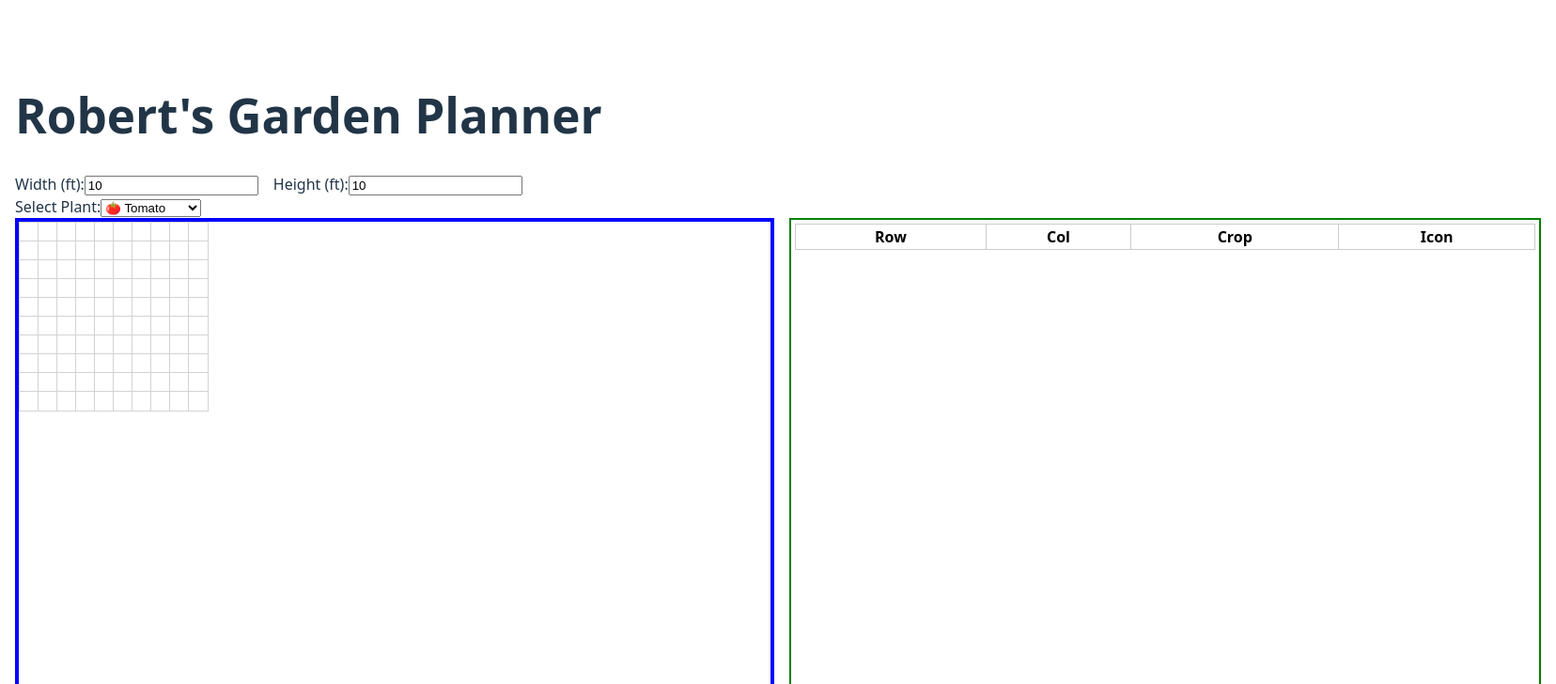
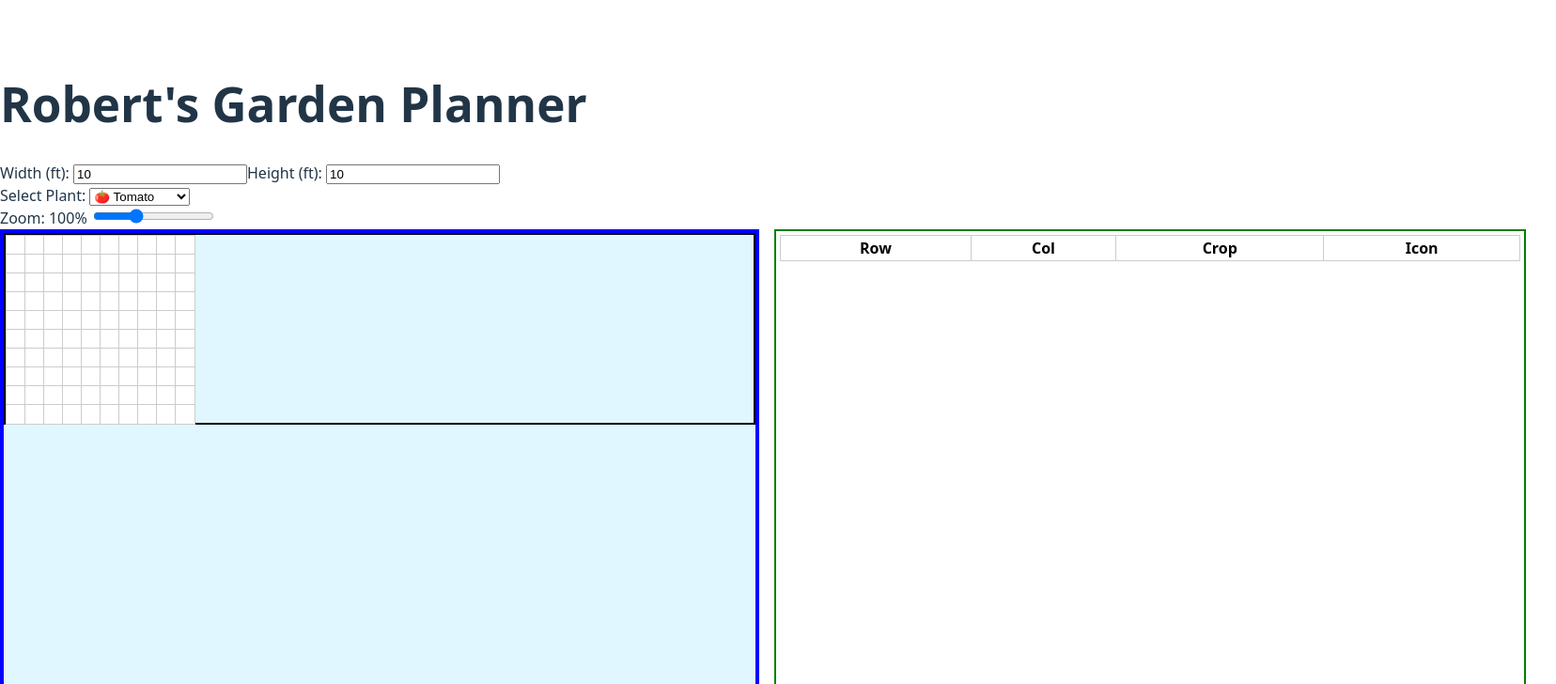
Before and after one commit to rseely85/Garden-Planner, a React (Vite) app: page / in a window 1280 px wide. Shown: the top 728 px of the page at 94% size, 1656 px wide, since content can reach past the window. Built offline with nearby package versions, Linux system fonts and the light colour scheme.

Commit message:
Baseline: AppCodeV26 + GardenGridCodeV46 + GardenGridMirrorCodeV8 — single click, resizing, zoom, static frame working

```diff
--- a/src/App.jsx
+++ b/src/App.jsx
@@ -1,22 +1,18 @@
+// AppCodeV26
 import React, { useState, useEffect } from "react";
 import GardenGrid from "./components/GardenGrid";
 import GardenGridMirror from "./components/GardenGridMirror";
 import plantsData from "./data/plants.json";
 
 export default function App() {
-  const [width, setWidth] = useState(10); // initial width in ft
-  const [height, setHeight] = useState(10); // initial height in ft
+  const [width, setWidth] = useState(10);
+  const [height, setHeight] = useState(10);
   const [grid, setGrid] = useState([]);
-  const [plants, setPlants] = useState([]);
-  const [selectedPlant, setSelectedPlant] = useState(null);
+  const [selectedPlant, setSelectedPlant] = useState(plantsData[0]);
+  const [zoom, setZoom] = useState(1.0);
 
+  // ✅ Rebuild grid when width/height change
   useEffect(() => {
-    setPlants(plantsData);
-    setSelectedPlant(plantsData[0]);
-  }, []);
-
-  useEffect(() => {
-    // Rebuild grid whenever width/height change
     const newGrid = [];
     for (let r = 0; r < height; r++) {
       const row = [];
@@ -29,9 +25,9 @@ export default function App() {
   }, [width, height]);
 
   const handleCellClick = (r, c) => {
-    const newGrid = grid.map((row, rIdx) =>
-      row.map((cell, cIdx) => {
-        if (rIdx === r && cIdx === c) {
+    const newGrid = grid.map((row, rowIndex) =>
+      row.map((cell, colIndex) => {
+        if (rowIndex === r && colIndex === c) {
           return {
             planted: true,
             crop: selectedPlant.plant,
@@ -45,60 +41,65 @@ export default function App() {
   };
 
   const mirrorRows = [];
-  grid.forEach((row, rIdx) => {
-    row.forEach((cell, cIdx) => {
+  grid.forEach((row, r) => {
+    row.forEach((cell, c) => {
       if (cell.planted) {
-        mirrorRows.push({
-          row: rIdx,
-          col: cIdx,
-          crop: cell.crop,
-          icon: cell.icon
-        });
+        mirrorRows.push({ row: r, col: c, crop: cell.crop, icon: cell.icon });
       }
     });
   });
 
   return (
-    <div style={{ padding: "1rem" }}>
+    <div>
       <h1>Robert's Garden Planner</h1>
-      <label>
-        Width (ft):
+      <div>
+        Width (ft):{" "}
         <input
           type="number"
           value={width}
           onChange={(e) => setWidth(parseInt(e.target.value) || 0)}
         />
-      </label>
-      <label style={{ marginLeft: "1rem" }}>
-        Height (ft):
+        Height (ft):{" "}
         <input
           type="number"
           value={height}
           onChange={(e) => setHeight(parseInt(e.target.value) || 0)}
         />
-      </label>
+      </div>
       <div>
-        Select Plant:
+        Select Plant:{" "}
         <select
-          value={selectedPlant ? selectedPlant.plant : ""}
-          onChange={(e) => {
-            const plant = plants.find((p) => p.plant === e.target.value);
-            setSelectedPlant(plant);
-          }}
+          value={selectedPlant.plant}
+          onChange={(e) =>
+            setSelectedPlant(plantsData.find((p) => p.plant === e.target.value))
+          }
         >
-          {plants.map((p) => (
-            <option key={p.plant} value={p.plant}>
-              {p.icon} {p.plant}
+          {plantsData.map((plant) => (
+            <option key={plant.plant} value={plant.plant}>
+              {plant.icon} {plant.plant}
             </option>
           ))}
         </select>
       </div>
+      <div>
+        Zoom: {Math.round(zoom * 100)}%{" "}
+        <input
+          type="range"
+          min="0.5"
+          max="2.0"
+          step="0.1"
+          value={zoom}
+          onChange={(e) => setZoom(parseFloat(e.target.value))}
+        />
+      </div>
       <div style={{ display: "flex", gap: "1rem" }}>
         <GardenGrid
-          grid={grid}
-          onCellClick={handleCellClick}
           width={width}
           height={height}
+          grid={grid}
+          setGrid={setGrid}
+          onCellClick={handleCellClick}
+          zoom={zoom}
         />
         <GardenGridMirror mirrorRows={mirrorRows} />
       </div>
--- a/src/components/GardenGrid.jsx
+++ b/src/components/GardenGrid.jsx
@@ -1,25 +1,26 @@
 import React from "react";
 
-export default function GardenGrid({ grid, onCellClick }) {
-  const cellSize = 20;
-  const frameWidth = 800;
-  const frameHeight = 500;
+export default function GardenGrid({ grid, onCellClick, zoom = 1 }) {
+  const CELL_BASE_SIZE = 20; // Base size in px before zoom
 
   return (
     <div
       style={{
-        width: `${frameWidth}px`,
-        height: `${frameHeight}px`,
+        width: "800px",
+        height: "500px",
         border: "4px solid blue",
         overflow: "auto",
-        backgroundColor: "#fff",
+        backgroundColor: "#e0f7ff",
       }}
     >
       <div
         style={{
           display: "grid",
-          gridTemplateColumns: `repeat(${grid[0]?.length || 0}, ${cellSize}px)`,
-          gridTemplateRows: `repeat(${grid.length}, ${cellSize}px)`,
+          gridTemplateColumns: `repeat(${grid[0]?.length || 0}, ${
+            CELL_BASE_SIZE * zoom
+          }px)`,
+          gridTemplateRows: `repeat(${grid.length}, ${CELL_BASE_SIZE * zoom}px)`,
+          border: "2px solid black",
         }}
       >
         {grid.map((row, r) =>
@@ -28,18 +29,19 @@ export default function GardenGrid({ grid, onCellClick }) {
               key={`${r}-${c}`}
               onClick={() => onCellClick(r, c)}
               style={{
-                width: `${cellSize}px`,
-                height: `${cellSize}px`,
-                border: "1px solid lightgrey",
+                width: `${CELL_BASE_SIZE * zoom}px`,
+                height: `${CELL_BASE_SIZE * zoom}px`,
+                border: "1px solid #ccc",
                 backgroundColor: cell.planted
                   ? cell.crop === "Placeholder"
                     ? "#999"
-                    : "#4caf50"
+                    : "green"
                   : "white",
-                display: "flex",
-                alignItems: "center",
-                justifyContent: "center",
-                fontSize: "14px",
+                color: "black",
+                fontSize: `${12 * zoom}px`,
+                textAlign: "center",
+                lineHeight: `${CELL_BASE_SIZE * zoom}px`,
+                cursor: "pointer",
               }}
             >
               {cell.planted ? cell.icon : ""}
```
Also changed, not shown: diff_output.txt (added).
